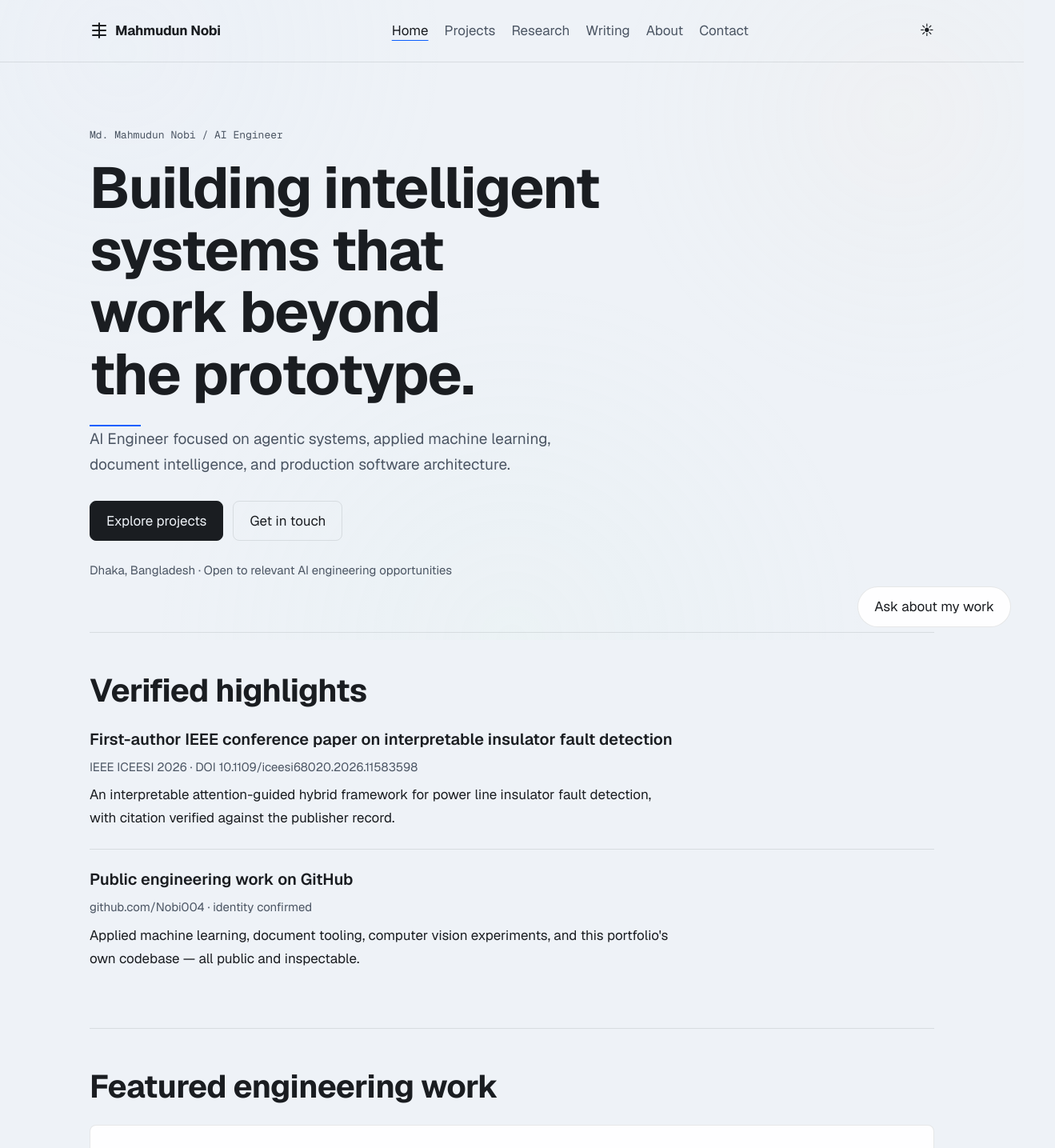
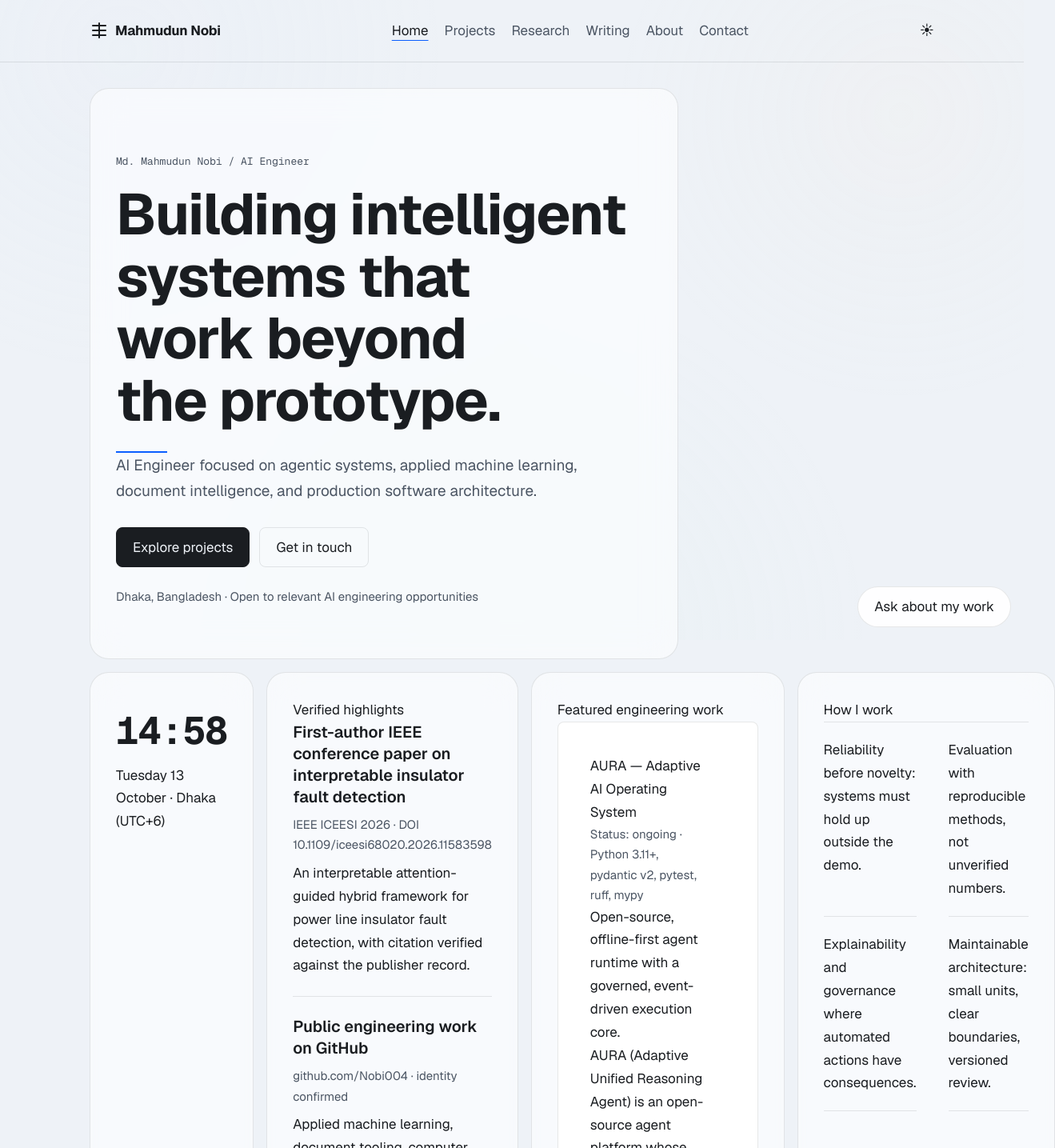
Before and after one commit to Nobi004/portfolio-live, a Next.js app: page / in a window 1280 px wide. Shown: the top 1435 px of the page at 80% size, 1319 px wide, since content can reach past the window. Built offline with nearby package versions, Linux system fonts and the light colour scheme; no server answers.

Commit message:
feat: OriginOS widget home with live clock

```diff
--- a/src/app/globals.css
+++ b/src/app/globals.css
@@ -744,3 +744,30 @@ pre,
 .ask-launcher:active {
   transform: scale(0.97);
 }
+
+.bento-grid {
+  display: grid;
+  gap: 1rem;
+  grid-template-columns: 1fr;
+  padding-block: 2rem 3rem;
+}
+@media (min-width: 768px) {
+  .bento-grid { grid-template-columns: 1fr 1fr; }
+  .widget-span { grid-column: span 2; }
+}
+@media (min-width: 1280px) {
+  .bento-grid { grid-template-columns: repeat(4, 1fr); }
+  .widget-span { grid-column: span 2; }
+  .widget-wide { grid-column: span 4; }
+}
+.widget-clock .widget-time {
+  font-size: clamp(2rem, 1.5rem + 3vw, 3rem);
+  font-weight: 700;
+  letter-spacing: -0.02em;
+}
+.bento-grid > .glass {
+  padding: clamp(1.25rem, 3vw, 2rem);
+}
+.bento-grid > .hero-signature {
+  padding-block: 5rem 4rem;
+}
--- a/src/app/page.tsx
+++ b/src/app/page.tsx
@@ -1,5 +1,7 @@
 import Link from "next/link";
 import { AuraArchitecture } from "@/components/diagrams/aura-architecture";
+import { GlassCard } from "@/components/ui/glass-card";
+import { ClockWidget } from "@/components/widgets/clock-widget";
 import { getAllPublishedProjectMeta } from "@/lib/projects";
 import { getAllPublishedResearchMeta } from "@/lib/research";
 
@@ -8,8 +10,8 @@ export default async function HomePage() {
   const featured = (await getAllPublishedProjectMeta()).filter((p) => p.featured);
   const [flagship, ...restFeatured] = featured;
   return (
-    <>
-      <section aria-labelledby="hero-heading" className="hero hero-signature">
+    <div className="bento-grid">
+      <GlassCard className="widget-wide widget-span hero hero-signature">
         <p className="hero-kicker mono">Md. Mahmudun Nobi / AI Engineer</p>
         <h1 id="hero-heading">Building intelligent systems that work beyond the prototype.</h1>
         <p className="hero-rule" aria-hidden="true" />
@@ -26,9 +28,13 @@ export default async function HomePage() {
           </Link>
         </p>
         <p className="hero-note">Dhaka, Bangladesh · Open to relevant AI engineering opportunities</p>
-      </section>
+      </GlassCard>
 
-      <section aria-labelledby="highlights-heading" className="home-section">
+      <GlassCard>
+        <ClockWidget />
+      </GlassCard>
+
+      <GlassCard>
         <h2 id="highlights-heading">Verified highlights</h2>
         <ul className="entry-list">
           <li>
@@ -54,9 +60,9 @@ export default async function HomePage() {
             </p>
           </li>
         </ul>
-      </section>
+      </GlassCard>
 
-      <section aria-labelledby="projects-heading" className="home-section">
+      <GlassCard>
         <h2 id="projects-heading">Featured engineering work</h2>
         {featured.length === 0 ? (
           <p>
@@ -104,9 +110,9 @@ export default async function HomePage() {
         <p>
           <Link href="/projects">All projects</Link>
         </p>
-      </section>
+      </GlassCard>
 
-      <section aria-labelledby="approach-heading" className="home-section">
+      <GlassCard>
         <h2 id="approach-heading">How I work</h2>
         <ul className="principles-grid">
           <li>Reliability before novelty: systems must hold up outside the demo.</li>
@@ -114,9 +120,9 @@ export default async function HomePage() {
           <li>Explainability and governance where automated actions have consequences.</li>
           <li>Maintainable architecture: small units, clear boundaries, versioned review.</li>
         </ul>
-      </section>
+      </GlassCard>
 
-      <section aria-labelledby="research-heading" className="home-section">
+      <GlassCard>
         <h2 id="research-heading">Research</h2>
         <ul className="entry-list">
           {research.map((entry) => (
@@ -142,32 +148,32 @@ export default async function HomePage() {
         <p>
           <Link href="/research">All research</Link>
         </p>
-      </section>
+      </GlassCard>
 
-      <section aria-labelledby="writing-heading" className="home-section">
+      <GlassCard>
         <h2 id="writing-heading">Writing</h2>
         <p>
           Technical articles on agent architecture and evaluation are under review and will appear
           here once verified. <Link href="/writing">Writing archive</Link>
         </p>
-      </section>
+      </GlassCard>
 
-      <section aria-labelledby="about-heading" className="home-section">
+      <GlassCard>
         <h2 id="about-heading">About</h2>
         <p>
           AI engineer in Dhaka working across agentic systems, applied ML, and production software
           — with an electrical engineering background. <Link href="/about">More about me</Link>
         </p>
-      </section>
+      </GlassCard>
 
-      <section aria-labelledby="contact-heading" className="home-section">
+      <GlassCard>
         <h2 id="contact-heading">Contact</h2>
         <p>
           The fastest way to reach me is by email at{" "}
           <a href="mailto:mdmnb435@gmail.com">mdmnb435@gmail.com</a>.{" "}
           <Link href="/contact">All contact options</Link>
         </p>
-      </section>
-    </>
+      </GlassCard>
+    </div>
   );
 }
--- /dev/null
+++ b/src/components/widgets/clock-widget.tsx
@@ -0,0 +1,35 @@
+"use client";
+
+import { useEffect, useState } from "react";
+
+export function ClockWidget() {
+  const [now, setNow] = useState<Date | null>(null);
+  useEffect(() => {
+    // Mount-guarded initial time avoids hydration mismatch (intentional sync set on mount).
+    // eslint-disable-next-line react-hooks/set-state-in-effect
+    setNow(new Date());
+    const t = setInterval(() => setNow(new Date()), 30_000);
+    return () => clearInterval(t);
+  }, []);
+  const time = now
+    ? new Intl.DateTimeFormat("en-GB", {
+        hour: "2-digit",
+        minute: "2-digit",
+        timeZone: "Asia/Dhaka",
+      }).format(now)
+    : "--:--";
+  const date = now
+    ? new Intl.DateTimeFormat("en-GB", {
+        weekday: "long",
+        day: "numeric",
+        month: "long",
+        timeZone: "Asia/Dhaka",
+      }).format(now)
+    : "Loading local time";
+  return (
+    <div className="widget-clock" aria-live="off">
+      <p className="widget-time mono">{time}</p>
+      <p className="widget-date">{date} · Dhaka (UTC+6)</p>
+    </div>
+  );
+}
```
